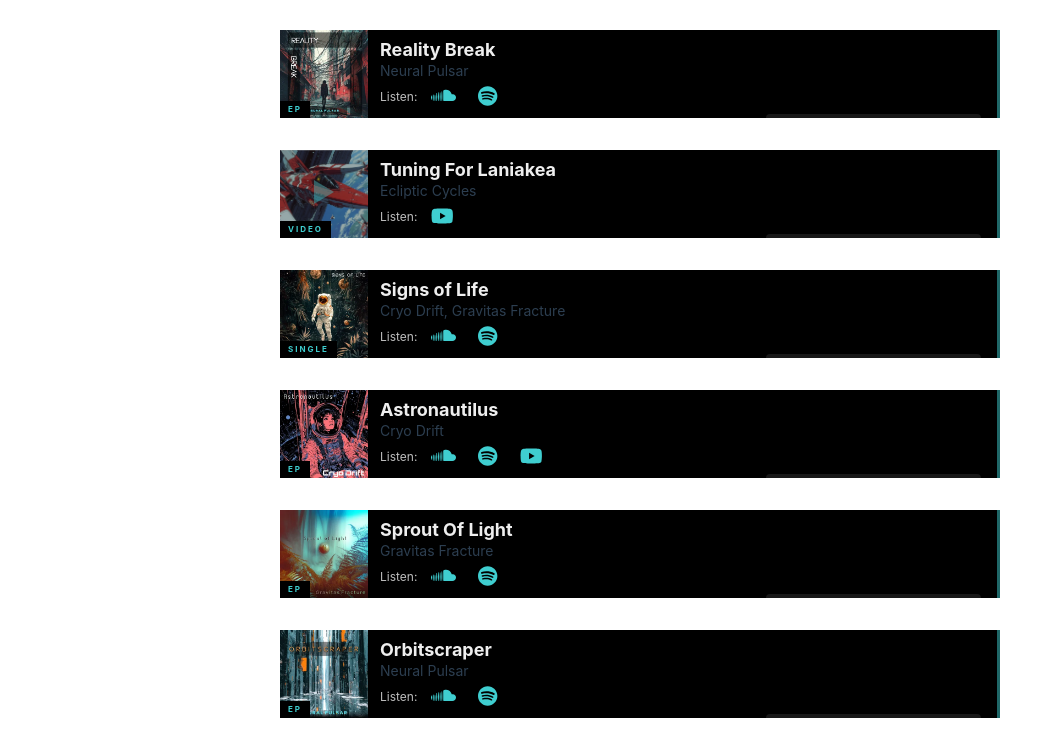
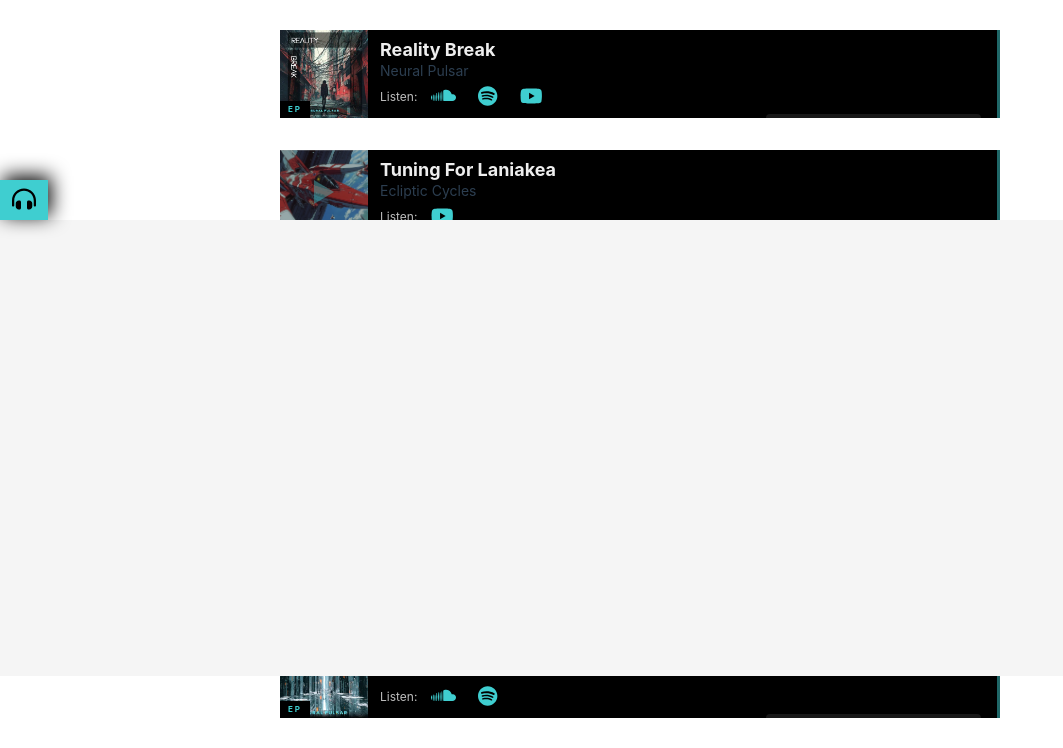
Before and after one commit to augurios/OrganicSatellite, a Vue app: page / in a window 1280 px wide. Shown: the part 580-1328 px from the top of the page, without its empty margins (0-1063 px from the left). Built offline with nearby package versions, Linux system fonts and the light colour scheme.

Commit message:
soundcloud overlay

```diff
--- a/src/App.vue
+++ b/src/App.vue
@@ -8,10 +8,14 @@ import SatalliteFooter from './components/SatalliteFooter.vue'
 <template>
   <SatelliteHeader />
   <NavBar />
-  <RouterView />
+  <div class="view-container">
+    <RouterView />
+  </div>
   <SatalliteFooter />
 </template>
 
-<style scoped>
-
+<style lang="scss">
+  .view-container {
+        min-height: calc(100vh - 516px);
+  }
 </style>
--- a/src/assets/releases.json
+++ b/src/assets/releases.json
@@ -29,7 +29,7 @@
             "artist": "Neural Pulsar",
             "soundcloud": "https://soundcloud.com/organic-satellite-records/sets/reality-break",
             "spotify": "https://open.spotify.com/album/4t7XZcohcshu21mtMCAf1g?si=G0b1LBjoQkC3fi8nIW16CQ",
-            "youtube": ""
+            "youtube": "https://www.youtube.com/watch?v=IiFrfOGegfA"
         },
         {
             "title": "Tuning For Laniakea",
@@ -89,7 +89,7 @@
             "artist": "Reverb Tail",
             "soundcloud": "https://soundcloud.com/organic-satellite-records/sets/harmonic-resonance",
             "spotify": "https://open.spotify.com/album/6UkSiAze4celHuyfKFDba4?si=JUBCvEETQTOwimkVgcR5_g",
-            "youtube": ""
+            "youtube": "https://www.youtube.com/watch?v=ipQoJbMqV1U"
         },
         {
             "title": "Sinusoidal",
--- a/src/components/GridPreview.vue
+++ b/src/components/GridPreview.vue
@@ -338,11 +338,12 @@ body {
     -webkit-transition: all 0.5s cubic-bezier(0,0,0.25,1);
     transform-style: preserve-3d;
     -webkit-transform-style: preserve-3d;
+    margin-bottom: 48px;
 
     @media screen and (min-width: 1000px) {
         display: grid;
         grid-template-columns: repeat(3, 1fr);
-        grid-template-rows: repeat(5, 1fr);
+        // grid-template-rows: repeat(5, 1fr);
         grid-column-gap: 0px;
         grid-row-gap: 0px;
     }
--- a/src/components/SatalliteFooter.vue
+++ b/src/components/SatalliteFooter.vue
@@ -1,18 +1,22 @@
 <template>
     <footer class="satellite-footer">
+        <SoundCloudOverlay />
         <div class="satellite-footer__content">
             <h3><i class="fas fa-copyright"></i> 2025 Organic Satellite Records.</h3>
             <p>Website by <a href="https://valerio-web.com/" target="_blank">Valerio-web.com</a></p>
         </div>
     </footer>
 </template>
+<script setup>
+import SoundCloudOverlay from './SoundCloudOverlay.vue';
+</script>
 <style lang="scss">
 .satellite-footer {
     color: #8c8b89;
     padding: 32px 0;
     text-align: center;
     font-size: 14px;
-    position: relative;
+    // position: relative;
     z-index: 1;
 
     &__content {
--- /dev/null
+++ b/src/components/SoundCloudOverlay.vue
@@ -0,0 +1,78 @@
+<script setup>
+import { ref } from 'vue';
+
+const isOpen = ref(false);
+const itNowExists = ref(false);
+
+const toggleDrawer = () => {
+    isOpen.value = !isOpen.value;
+    itNowExists.value = true; // Ensure the drawer exists when toggled
+
+    if (isOpen.value) {
+        document.body.style.overflow = 'hidden'; // Prevent scrolling when the drawer is open
+    } else {
+        document.body.style.overflow = ''; // Restore scrolling when the drawer is closed
+    }
+};
+</script>
+<template>
+  <div class="soundcloud-overlay" :class="{ 'is-open': isOpen }">
+    <button class="soundcloud-overlay__toggle" @click="toggleDrawer">
+        <i class="fa-solid fa-headphones-simple"></i>
+        <i class="fa-solid fa-close"></i>
+    </button>
+
+    <div class="soundcloud-overlay__drawer">
+        <iframe v-if="itNowExists" width="100%" height="450" scrolling="no" frameborder="no" allow="autoplay" src="https://w.soundcloud.com/player/?url=https%3A//api.soundcloud.com/playlists/1989650404&color=%233fced0&auto_play=false&hide_related=false&show_comments=false&show_user=false&show_reposts=false&show_teaser=false"></iframe>
+    </div>
+  </div>
+</template>
+<style lang="scss">
+.soundcloud-overlay {
+    position: fixed;
+    z-index: 999;
+    bottom: -456px;
+    width: 100%;
+    text-align: left;
+    transition: bottom 0.6s ease-in-out;
+
+    &__toggle {
+        font-size: 24px;
+        background: var(--turkish);
+        border: 0;
+        padding: 6px 12px;
+        box-shadow: 3px -4px 19px #000;
+        width: 48px;
+        transition: width 0.6s ease-in-out;
+        text-align: left;
+        position: relative;
+
+        .fa-xmark {
+            opacity: 0;
+            transition: opacity 0.6s ease-in-out;
+            position: absolute;
+            top: 9px;
+            right: 12px;
+
+        }
+    }
+
+    &__drawer {
+        height: 456px;
+        background-color: #f5f5f5;
+    }
+
+    &.is-open {
+        bottom: -62px;
+
+        .soundcloud-overlay__toggle {
+            width: 100vw;
+            box-shadow: initial;
+
+            .fa-xmark {
+                opacity: 1;
+            }
+        }
+    }
+}
+</style>
```
